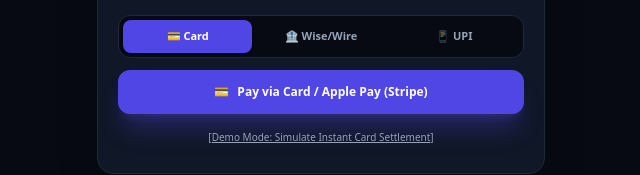
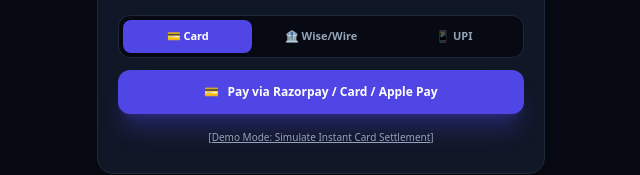
Before and after one commit to pradipchaurasia22-png/Veloledger-, a Next.js app: page /pay/INV-2024-88 in a window 1280 px wide. Shown: the part 435-610 px from the top of the page, without its empty margins (319-959 px from the left). Built offline with nearby package versions, Linux system fonts and the light colour scheme.

Commit message:
Update payment links and method descriptions

```diff
--- a/app/pay/[id]/page.tsx
+++ b/app/pay/[id]/page.tsx
@@ -10,13 +10,12 @@
   const [simulatedPaid, setSimulatedPaid] = useState(false);
   const [paymentMethod, setPaymentMethod] = useState<'stripe' | 'wire' | 'upi'>('stripe');
 
-  // Demo invoice lookup fallback
   const invoice = {
     id: invoiceId,
     client: 'Acme Studio',
     title: 'Brand Identity Milestone II',
     amount: 4250,
-    payLink: 'https://buy.stripe.com/test_12345',
+    stripePayLink: 'https://rzp.io/l/sample_link',
     wireDetails: 'Wise US ACH: Bank of America | Acc: 987654321 | Routing: 121000358',
     upiId: 'veloledger@upi',
     deliverableName: 'Acme_Brand_Guidelines_v2.fig + Vector Assets',
@@ -28,7 +27,6 @@
   return (
     <div className="min-h-screen bg-[#070a12] text-slate-100 p-6 flex flex-col justify-between font-sans">
       <div className="max-w-md mx-auto w-full space-y-5 pt-4">
-        {/* Header */}
         <div className="text-center space-y-2">
           <div className="inline-flex items-center gap-1.5 px-3 py-1 rounded-full text-[10px] font-mono font-bold bg-indigo-500/10 text-indigo-400 border border-indigo-500/20">
             <span>🛡️</span> VELOLEDGER SECURE ESCROW VAULT
@@ -37,7 +35,6 @@
           <p className="text-xs text-slate-400">Prepared for <strong className="text-slate-200">{invoice.client}</strong></p>
         </div>
 
-        {/* Invoice Card */}
         <div className="bg-[#101726] border border-slate-800 rounded-2xl p-5 space-y-4 shadow-2xl">
           <div className="flex justify-between items-start border-b border-slate-800/80 pb-4">
             <div>
@@ -51,7 +48,6 @@
             </div>
           </div>
 
-          {/* Locked Asset Section */}
           <div className="bg-[#070a12] border border-slate-800/90 rounded-xl p-4 space-y-3">
             <div className="flex items-center justify-between">
               <span className="text-xs font-bold text-slate-200 flex items-center gap-1.5">
@@ -90,7 +86,6 @@
             )}
           </div>
 
-          {/* Payment Gateway Selectors */}
           {!simulatedPaid && (
             <div className="space-y-3 pt-1">
               <div className="grid grid-cols-3 gap-1 bg-[#070a12] p-1 rounded-xl border border-slate-800 text-[11px]">
@@ -123,12 +118,12 @@
               {paymentMethod === 'stripe' && (
                 <div className="space-y-2">
                   <a
-                    href={invoice.payLink}
+                    href={invoice.stripePayLink}
                     target="_blank"
                     rel="noopener noreferrer"
                     className="w-full py-3.5 bg-indigo-600 hover:bg-indigo-500 text-white font-bold text-xs rounded-xl transition-all shadow-xl shadow-indigo-600/30 flex items-center justify-center gap-2 cursor-pointer"
                   >
-                    <span>💳</span> Pay via Card / Apple Pay (Stripe)
+                    <span>💳</span> Pay via Razorpay / Card / Apple Pay
                   </a>
                   <button
                     onClick={() => setSimulatedPaid(true)}
```
